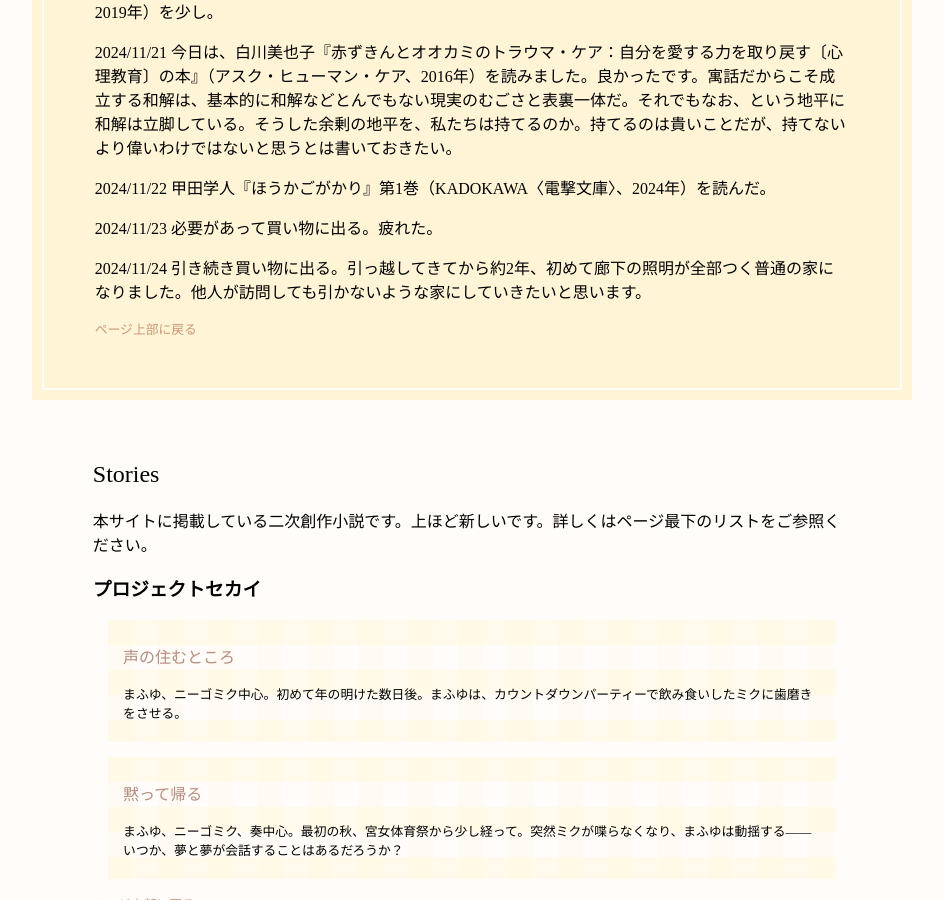
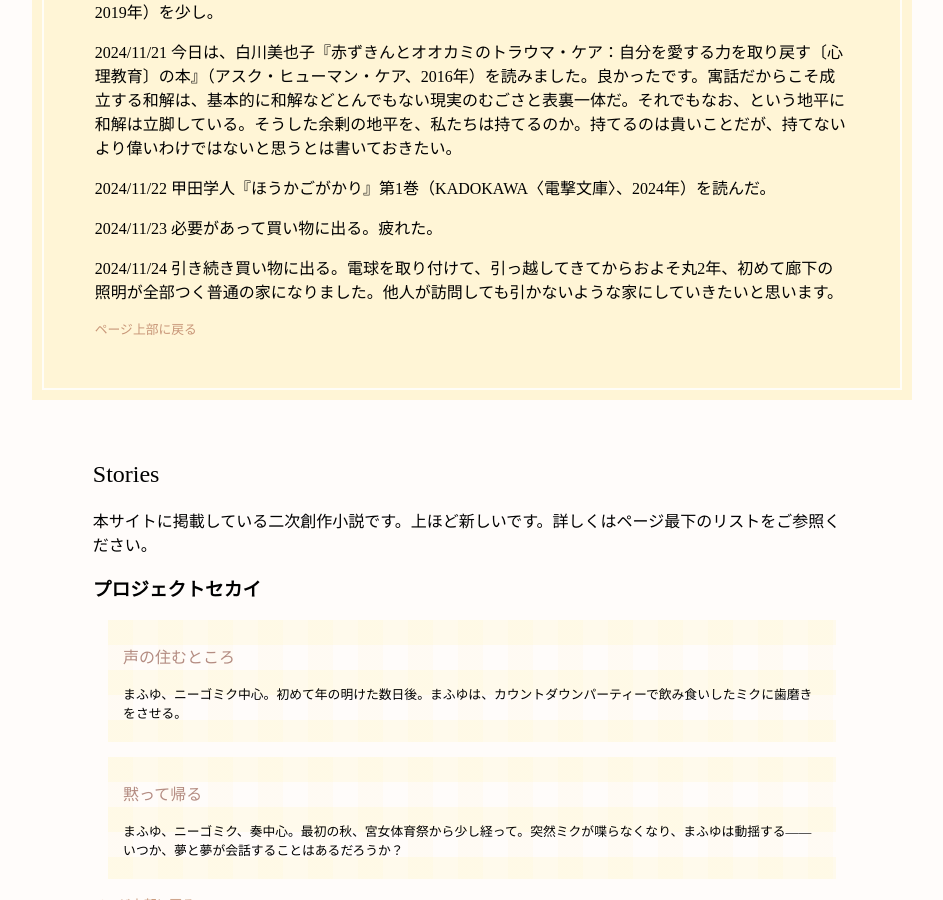
Before and after one commit to misora100/misora100.github.io, a Jekyll site: the page index.html, which Jekyll copies as it is, in a window 1280 px wide and 900 px high, scrolled down 1578 px. Shown: the whole window, without its empty margins (168-1111 px from the left). Built offline with Jekyll 4.4.1, drawn with Linux system fonts in a browser that asks for light colours; some web fonts are replaced.

Commit message:
Update index.html

```diff
--- a/index.html
+++ b/index.html
@@ -84,7 +84,7 @@
         <p>2024/11/21 今日は、白川美也子『赤ずきんとオオカミのトラウマ・ケア：自分を愛する力を取り戻す〔心理教育〕の本』（アスク・ヒューマン・ケア、2016年）を読みました。良かったです。寓話だからこそ成立する和解は、基本的に和解などとんでもない現実のむごさと表裏一体だ。それでもなお、という地平に和解は立脚している。そうした余剰の地平を、私たちは持てるのか。持てるのは貴いことだが、持てないより偉いわけではないと思うとは書いておきたい。</p>
         <p>2024/11/22 甲田学人『ほうかごがかり』第1巻（KADOKAWA〈電撃文庫〉、2024年）を読んだ。</p>
         <p>2024/11/23 必要があって買い物に出る。疲れた。</p>
-        <p>2024/11/24 引き続き買い物に出る。引っ越してきてから約2年、初めて廊下の照明が全部つく普通の家になりました。他人が訪問しても引かないような家にしていきたいと思います。</p>
+        <p>2024/11/24 引き続き買い物に出る。電球を取り付けて、引っ越してきてからおよそ丸2年、初めて廊下の照明が全部つく普通の家になりました。他人が訪問しても引かないような家にしていきたいと思います。</p>
         <div class="back_to_menu"><p><a onclick="ScrollWindow('menu');">ページ上部に戻る</a></p></div>
     </div>
     <div class="main" id="stories">
```
